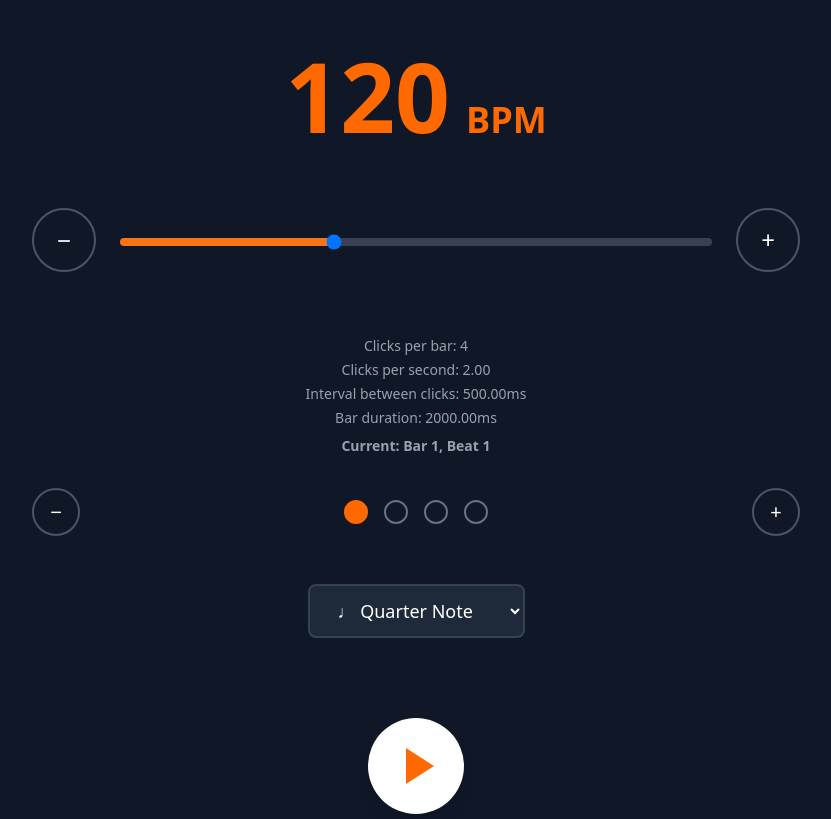
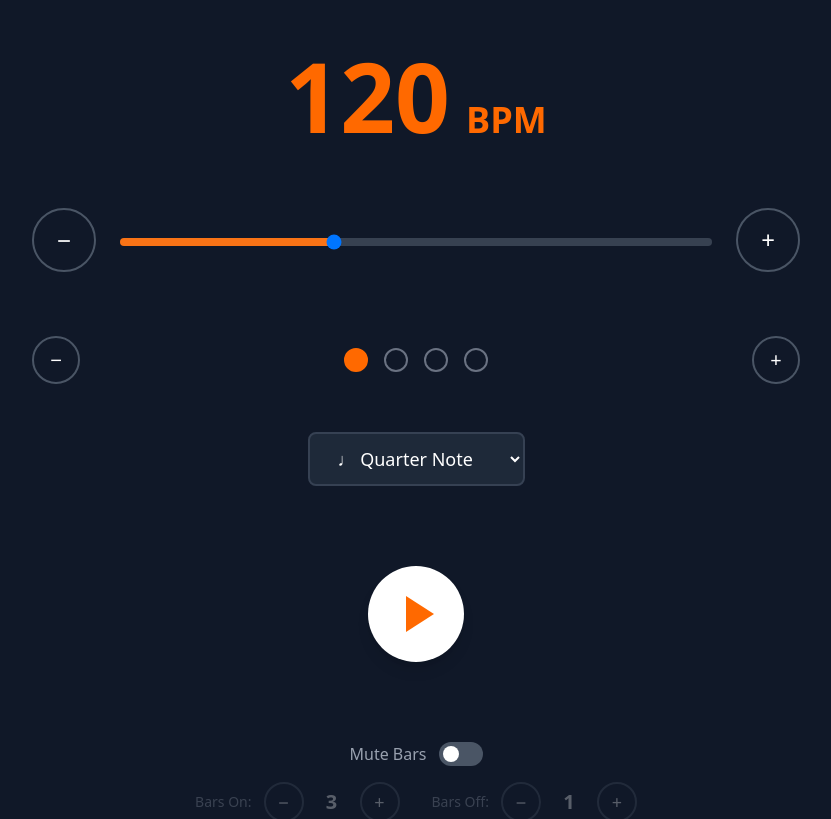
Before and after one commit to michaski/mute-bars-web-metronome, a React (Vite) app: page / in a window 1280 px wide. Shown: the top 819 px of the page, without its empty margins (224-1055 px from the left). Built offline with nearby package versions, Linux system fonts and the light colour scheme.

Commit message:
gap click switch and ui cleanup

```diff
--- a/src/components/GapClickControls.tsx
+++ b/src/components/GapClickControls.tsx
@@ -1,8 +1,10 @@
 import type { GapClickControlsProps } from '../types';
 
 export default function GapClickControls({
+  enabled,
   barsOn,
   barsOff,
+  onEnabledChange,
   onBarsOnChange,
   onBarsOffChange
 }: GapClickControlsProps) {
@@ -13,13 +15,24 @@ export default function GapClickControls({
 
   return (
     <div className="mb-16">
-      <div className="text-center text-gray-400 mb-4 text-sm">
-        Gap Click Exercise
-        {barsOn === 0 && barsOff === 0 && (
-          <span className="ml-2 text-gray-500">(Disabled)</span>
-        )}
+      <div className="flex justify-center items-center gap-3 mb-4">
+        <span className="text-gray-400 text-md">Mute Bars</span>
+        <button
+          role="switch"
+          aria-checked={enabled}
+          onClick={() => onEnabledChange(!enabled)}
+          className={`relative inline-flex h-6 w-11 items-center rounded-full transition-colors focus:outline-none ${
+            enabled ? 'bg-blue-600' : 'bg-gray-600'
+          }`}
+        >
+          <span
+            className={`inline-block h-4 w-4 transform rounded-full bg-white transition-transform ${
+              enabled ? 'translate-x-6' : 'translate-x-1'
+            }`}
+          />
+        </button>
       </div>
-      <div className="flex justify-center items-center gap-8">
+      <div className={`flex justify-center items-center gap-8 transition-opacity ${enabled ? 'opacity-100' : 'opacity-30 pointer-events-none'}`}>
         <div className="flex items-center gap-3">
           <span className="text-gray-400 text-sm">Bars On:</span>
           <button
--- a/src/components/Metronome.tsx
+++ b/src/components/Metronome.tsx
@@ -18,8 +18,9 @@ export default function Metronome() {
     { id: 3, type: 'regular' },
     { id: 4, type: 'regular' },
   ]);
-  const [barsOn, setBarsOn] = useState<number>(2);
-  const [barsOff, setBarsOff] = useState<number>(2);
+  const [barsOn, setBarsOn] = useState<number>(3);
+  const [barsOff, setBarsOff] = useState<number>(1);
+  const [gapClickEnabled, setGapClickEnabled] = useState<boolean>(false);
 
   // Use the metronome hook
   const { isPlaying, currentBeat, currentBar, isInGap, toggle } = useMetronome({
@@ -28,11 +29,8 @@ export default function Metronome() {
     beats,
     barsOn,
     barsOff,
-    useGapClick: barsOn > 0 && barsOff > 0,
+    useGapClick: gapClickEnabled && barsOn > 0 && barsOff > 0,
   });
-
-  // Calculate timing metrics
-  const timings = calculateTimings(bpm, noteValue, beats.length);
 
   // Handlers
   const handleBpmChange = (newBpm: number) => {
@@ -111,18 +109,6 @@ export default function Metronome() {
           onBpmChange={handleBpmChange}
         />
 
-        {/* Debug Info */}
-        <div className="text-center mb-8 text-sm text-gray-400 space-y-1">
-          <div>Clicks per bar: {timings.clicksPerBar}</div>
-          <div>Clicks per second: {timings.clicksPerSecond}</div>
-          <div>Interval between clicks: {timings.intervalMs}ms</div>
-          <div>Bar duration: {timings.barDurationMs}ms</div>
-          <div className="mt-2 font-semibold">
-            Current: Bar {currentBar + 1}, Beat {currentBeat + 1}
-            {isInGap && <span className="text-red-400 ml-2">(GAP - Silent)</span>}
-          </div>
-        </div>
-
         <BeatPattern
           beats={beats}
           currentBeat={currentBeat}
@@ -142,8 +128,10 @@ export default function Metronome() {
         />
 
         <GapClickControls
+          enabled={gapClickEnabled}
           barsOn={barsOn}
           barsOff={barsOff}
+          onEnabledChange={setGapClickEnabled}
           onBarsOnChange={handleBarsOnChange}
           onBarsOffChange={handleBarsOffChange}
         />
--- a/src/types/index.ts
+++ b/src/types/index.ts
@@ -45,8 +45,10 @@ export interface NoteValueSelectorProps {
 }
 
 export interface GapClickControlsProps {
+  enabled: boolean;
   barsOn: number;
   barsOff: number;
+  onEnabledChange: (value: boolean) => void;
   onBarsOnChange: (value: number) => void;
   onBarsOffChange: (value: number) => void;
 }
```
